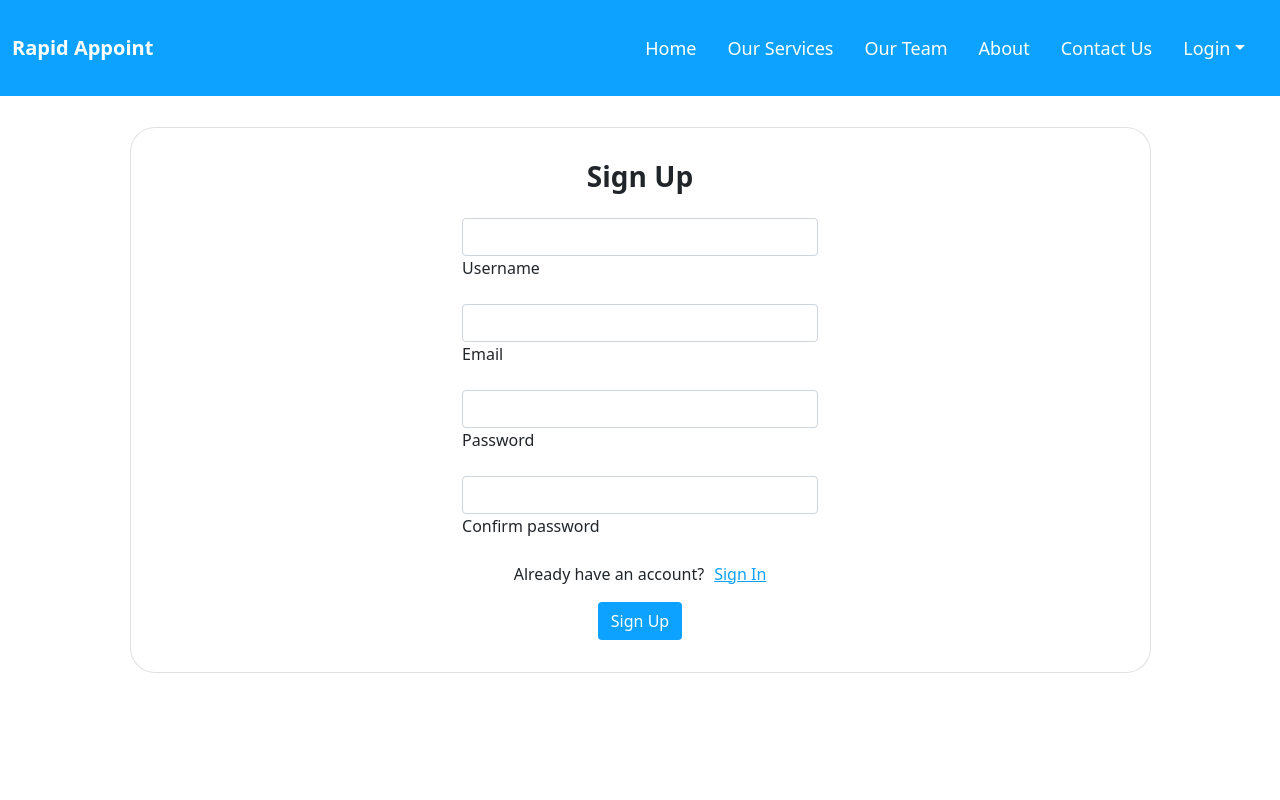
After one commit to Kirugik/rapidappointment, a Django app: page /sign-up/ in a window 1280 px wide. The commit adds this page. Run offline with Django 4.2, Linux system fonts and the light colour scheme; some libraries are stand-ins or nearby versions.

Commit message:
Feat: User, authentication

```diff
--- a/appointment/templates/appointment/home.html
+++ b/appointment/templates/appointment/home.html
@@ -119,7 +119,7 @@
 <!-- ------------------------------------------------------------------------------------------------ -->
 <!-- -------------------------------------Medical Services------------------------------------------- -->
 <!-- ------------------------------------------------------------------------------------------------ -->
-<div class="container-fluid" id="departments">
+<div class="container-fluid" id="services">
     <div class="row">
         <div class="col-md-12">
             <h4 class="text-center text-primary">Departments</h4>
@@ -211,7 +211,7 @@
 <!-- ------------------------------------------------------------------------------------------------ -->
 <!-- -------------------------------------Other Services Section------------------------------------- -->
 <!-- ------------------------------------------------------------------------------------------------ -->
-<div class="container-fluid" id="services" style="margin-top: 50px;">
+<div class="container-fluid" id="otherservices" style="margin-top: 50px;">
     <div class="row">
         <div class="col-md-12">
             <h1 class="text-center">Other Services</h1>
@@ -271,7 +271,7 @@
 
 
 
-<div class="container-fluid mt-4" id="doctors">
+<div class="container-fluid mt-4" id="team">
     <div class="row">
         <div class="col-md-12">
             <h1 class="text-center mt-4" id="heading">Meet Our Team</h1>
--- /dev/null
+++ b/appointment/templates/auth/sign_up.html
@@ -0,0 +1,80 @@
+{% extends 'base.html' %}
+
+{% load bootstrap4 %}
+{% load static %}
+
+
+{% block content%}
+{% include 'navbar.html' %}
+<section class="vh-100">
+    <div class="container h-100">
+        <div class="row d-flex justify-content-center align-items-center h-100">
+            <div class="col-lg-12 col-xl-11">
+                <div class="card" style="border-radius: 25px;">
+                    <div class="card-body p-md-2">
+                        <div class="row justify-content-center">
+                            <div class="col-md-10 col-lg-6 col-xl-5 order-2 order-lg-1">
+
+                                <p class="text-center h3 fw-bold mb-4 mx-1 mx-md-4 mt-4">Sign Up</p>
+
+                                <form method='POST' action="/sign-up/" class="mx-1 mx-md-4">
+                                    {% csrf_token %}
+
+                                    <!-- Name -->
+                                    <div class="d-flex flex-row align-items-center mb-3">
+                                        <!-- <i class="fa-solid fa-user fa-lg me-3 fa-fw"></i>  -->
+                                        <div class="form-outline flex-fill mb-0">
+                                            <input type="text" name="username" id="form3Example1c" class="form-control" />
+                                            <label class="form-label" for="form3Example1c">Username</label>
+                                        </div>
+                                    </div>
+
+
+                                    <!-- Email -->
+                                    <div class="d-flex flex-row align-items-center mb-3">
+                                        <!-- <i class="fas fa-envelope fa-lg me-3 fa-fw"></i> -->
+                                        <div class="form-outline flex-fill mb-0">
+                                            <input type="email" name="email" id="form3Example3c" class="form-control" />
+                                            <label class="form-label" for="form3Example3c">Email</label>
+                                        </div>
+                                    </div>
+
+
+                                    <!-- Password1 -->
+                                    <div class="d-flex flex-row align-items-center mb-3">
+                                        <!-- <i class="fas fa-lock fa-lg me-3 fa-fw"></i> -->
+                                        <div class="form-outline flex-fill mb-0">
+                                            <input type="password" name="password1" id="form3Example4c" class="form-control" />
+                                            <label class="form-label" for="form3Example4c">Password</label>
+                                        </div>
+                                    </div>
+
+
+                                    <!-- Password2 -->
+                                    <div class="d-flex flex-row align-items-center mb-3">
+                                        <!-- <i class="fas fa-key fa-lg me-3 fa-fw"></i> -->
+                                        <div class="form-outline flex-fill mb-0">
+                                            <input type="password" name="password2" id="form3Example4cd" class="form-control" />
+                                            <label class="form-label" for="form3Example4cd">Confirm password</label>
+                                        </div>
+                                    </div>
+
+                                    <div class="d-flex justify-content-center links mb-3">
+                                        Already have an account? <a href="{% url 'sign-in' %}" style="color: #0da2ff; margin-left: 10px;">Sign In</a>
+                                    </div>
+
+                                    <!-- Button -->
+                                    <div class="d-flex justify-content-center mx-4 mb-3 mb-lg-4">
+                                        <button type="submit" class="btn btn-md" style="background-color: #0da2ff; color: #ffffff;">Sign Up</button>
+                                    </div>
+                                </form>
+                            </div>
+
+                        </div>
+                    </div>
+                </div>
+            </div>
+        </div>
+    </div>
+</section>
+{% endblock %}
--- a/appointment/templates/navbar.html
+++ b/appointment/templates/navbar.html
@@ -23,10 +23,10 @@
                     <a class="nav-link active" aria-current="page" href="{% url 'home' %}">Home</a>
                 </li>
                 <li class="nav-item">
-                    <a class="nav-link active" href="#">Our Services</a>
+                    <a class="nav-link active" href="#services">Our Services</a>
                 </li>
                 <li class="nav-item">
-                    <a class="nav-link active" href="#">Our Team</a>
+                    <a class="nav-link active" href="#team">Our Team</a>
                 </li>
                 <li class="nav-item">
                     <a class="nav-link active" href="{% url 'about' %}">About</a>
@@ -34,13 +34,30 @@
                 <li class="nav-item">
                     <a class="nav-link active" href="{% url 'contact' %}">Contact Us</a>
                 </li>
+
+                {% if user.is_authenticated %}
                 <li class="nav-item">
-                    <a class="nav-link active" href="{% url 'admin-login' %}">Login</a>
+                    <a class="nav-link active" href="{% url 'request-appointment' %}">Book an Appointment</a>
                 </li>
 
                 <li class="nav-item">
-                    <a class="nav-link active" href="{% url 'request-appointment' %}">Book an Appointment</a>
+                    <a class="nav-link active" href="{% url 'sign-out' %}">Logout</a>
                 </li>
+                {% else %}
+                <li class="nav-item dropdown">
+                    <a class="nav-link active dropdown-toggle" href="#" id="navbarDropdown" role="button" data-bs-toggle="dropdown" aria-expanded="false">Login</a>
+                    <ul class="dropdown-menu" aria-labelledby="navbarDropdown">
+                        <li><a class="dropdown-item" href="{% url 'admin-login' %}" style="color: #E30B5D;">Admin</a></li>
+                        <li><a class="dropdown-item" href="{% url 'sign-in' %}" style="color: #E30B5D;">User</a></li>
+                    </ul>
+                </li>
+
+                <!-- <li class="nav-item">
+                    <a class="nav-link active" href="#">Login</a>
+                </li> -->
+
+                {% endif %}
+
                 {% endif %}
 
 
--- a/appointment/urls.py
+++ b/appointment/urls.py
@@ -9,6 +9,10 @@ urlpatterns = [
     path('admin-login/', views.admin_login, name='admin-login'),
     path('admin-dashboard/', views.admin_dashboard, name='admin-dashboard'),
     path('admin-logout/', views.admin_logout, name='admin-logout'),
+
+    path('sign-up/', views.sign_up, name='sign-up'),
+    path('sign-in/', views.sign_in, name='sign-in'),
+    path('sign-out/', views.sign_out, name='sign-out'),
 
     path('add-doctor/', views.add_doctor, name='add-doctor'),
     path('doctors/', views.doctors, name='doctors'),
--- a/appointment/views.py
+++ b/appointment/views.py
@@ -2,6 +2,7 @@ from django.shortcuts import render, redirect
 from django.http import HttpResponse
 from django.contrib.auth.models import User
 from django.contrib.auth import authenticate, login, logout
+from django.contrib import messages
 from .models import Doctor, Patient, Appointment
 
 # Create your views here.
@@ -71,13 +72,57 @@ def admin_dashboard(request):
 
 
 
-
 def admin_logout(request):
     if not request.user.is_staff:
         return redirect('admin-login')
 
     logout(request)
     return redirect('home')
+
+
+
+
+def sign_up(request):
+    if request.method== 'POST':
+        username=request.POST['username']
+        email=request.POST["email"]
+        password1=request.POST['password1']
+        password2=request.POST['password2']
+        if password1 != password2:
+            messages.error(request,"Passwords Do Not Match!!")
+            return redirect('sign-up')
+
+        new_user=User.objects.create_user(
+            username=username,
+            email=email,
+            password=password1,
+        )
+        new_user.save()
+        return redirect('sign-in')
+
+    return render(request, 'auth/sign_up.html')
+
+
+
+def sign_in(request):
+    if request.method== 'POST':
+        username=request.POST['username']
+        password=request.POST['password']
+
+        user=authenticate(request,username=username,password=password)
+        if user is not None:
+            login(request,user)
+            messages.success(request,"You have successfuly logged in")
+            return redirect ('home')
+
+    return render(request, 'auth/sign_in.html')
+
+
+
+def sign_out(request):
+    logout(request)
+    messages.success(request,"Logged out!!!")
+    return redirect ('home')
 
 
 
```
Also changed, not shown: appointment/templates/auth/sign_in.html (added, +58 -0 lines).
